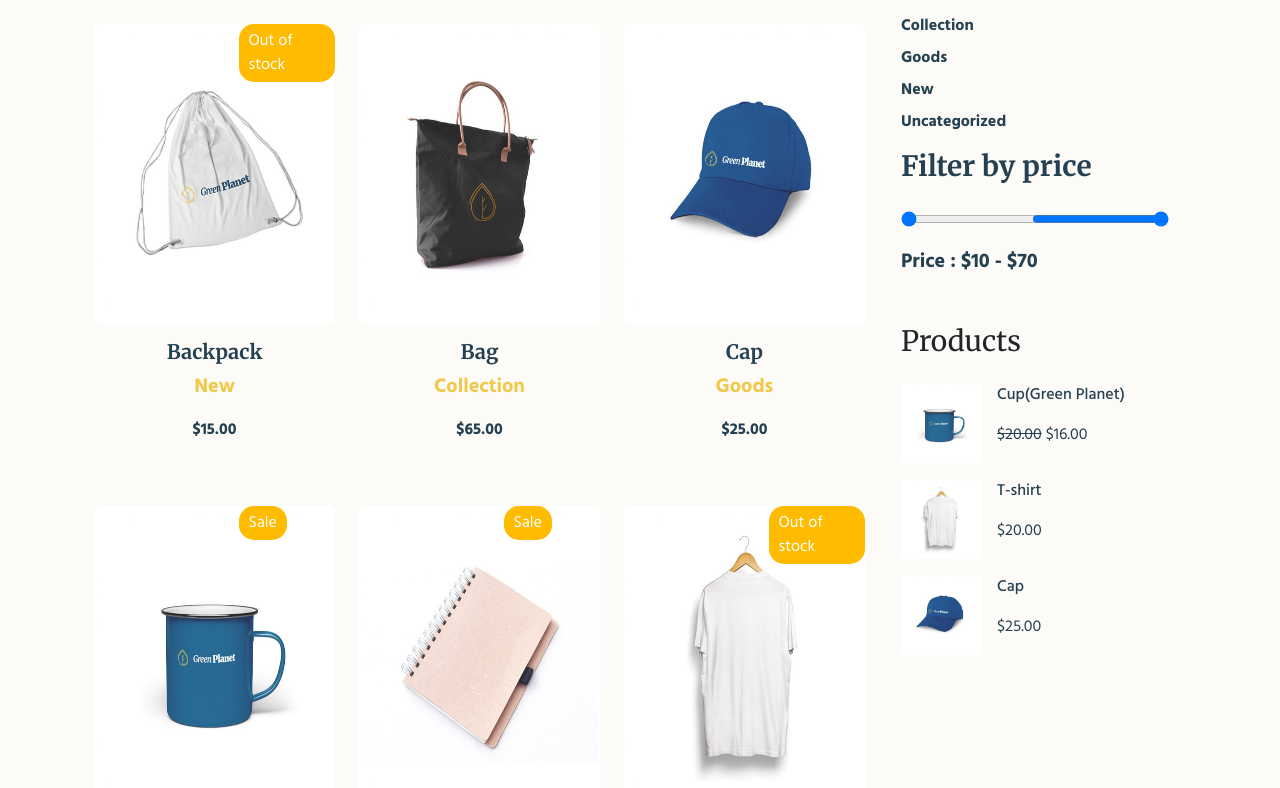
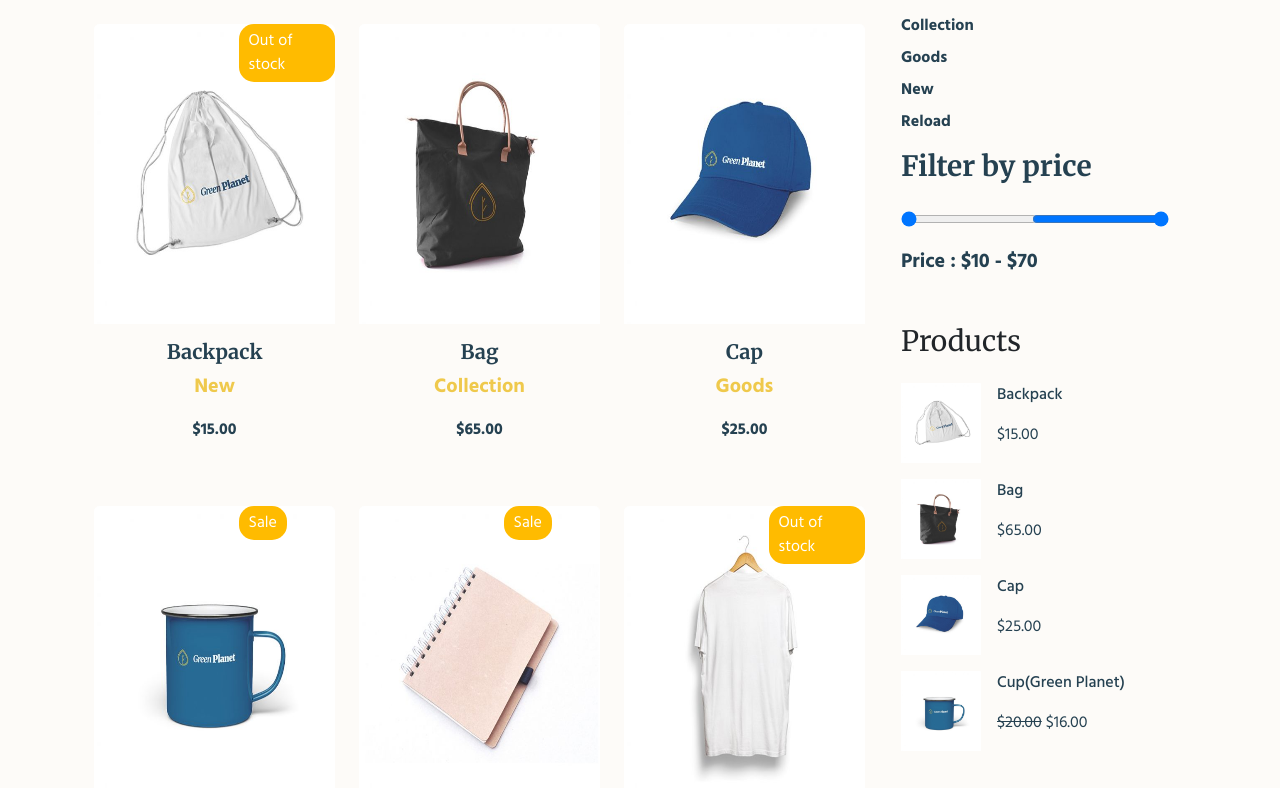
Before and after one commit to HackingDon/Nature-React, a React (Vite) app: page /shop in a window 1280 px wide. Shown: the part 712-1500 px from the top of the page. Built offline with nearby package versions, Linux system fonts and the light colour scheme.

Commit message:
added filter and sorting functions

```diff
--- a/src/components/Shop.jsx
+++ b/src/components/Shop.jsx
@@ -1,14 +1,16 @@
-import React, { useState } from "react";
+import React, { useState,useRef } from "react";
 import "./shop.css";
 import Header from "./Header";
 import Footer from "./Footer";
 import { Link } from "react-router-dom";
 import Banner from "./Banner";
 const Shop = () => {
-  const cards = [
+  const jsonData = [
     {
       src: "src/components/images/shop-6-580x580.jpg",
       title: "Backpack",
+      pop:6,
+      rating:6,
       label: "New",
       del: "",
       price: 15.00,
@@ -17,6 +19,8 @@ const Shop = () => {
     {
       src: "src/components/images/shop-3-580x580.jpg",
       title: "Bag",
+      pop:5,
+      rating:2,
       label: "Collection",
       del: "",
       price: 65.00,
@@ -25,6 +29,8 @@ const Shop = () => {
     {
       src: "src/components/images/shop-5-580x580.jpg",
       title: "Cap",
+      pop:3,
+      rating:5,
       label: "Goods",
       del: "",
       price: 25.00,
@@ -33,6 +39,8 @@ const Shop = () => {
     {
       src: "src/components/images/shop-1-580x580.jpg",
       title: "Cup(Green Planet)",
+      pop:1,
+      rating:1,
       label: "Goods",
       del: "$20.00",
       price: 16.00,
@@ -41,6 +49,8 @@ const Shop = () => {
     {
       src: "src/components/images/shop-2-580x580.jpg",
       title: "Notebook",
+      pop:4,
+      rating:3,
       label: "New",
       del: "$20.00",
       price: 15.00,
@@ -49,38 +59,18 @@ const Shop = () => {
     {
       src: "src/components/images/shop-4-580x580.jpg",
       title: "T-shirt",
+      pop:2,
+      rating:4,
       label: "Collection",
       del: "",
       price: 20.00,
       available:"Out of stock"
     }
   ];
-  const prods = [
-    {
-      src: "src/components/images/shop-1-580x580.jpg",
-      title: "Cup(Green Planet)",
-      label: "Goods",
-      del: "$20.00",
-      price: 16.00,
-      available:"Sale"
-    },
-    {
-      src: "src/components/images/shop-4-580x580.jpg",
-      title: "T-shirt",
-      label: "Collection",
-      del: "",
-      price: 20.00,
-      available:"Out of stock"
-    },
-    {
-      src: "src/components/images/shop-5-580x580.jpg",
-      title: "Cap",
-      label: "Goods",
-      del: "",
-      price: 25.00,
-      available:""
-    }
-  ]
+  const [message,setMessage] = useState('')
+  const inputRef = useRef(null)
+  const selectrRef = useRef(null)
+  const [cards,setCards] = useState(jsonData)
   const [value1,setValue1] = useState(10);
   const [value2,setValue2] = useState(70);
   const handleChange1 = (event)=>{setValue1(event.target.value)}
@@ -103,6 +93,64 @@ const Shop = () => {
 const para = document.querySelectorAll("#para");
     para[index].innerHTML = `<del>${cards[index].del}</del> $${cards[index].price}.00`
   }
+  function sortData(val){
+    const data = [...cards].sort((a,b)=>{
+      if(val == 'L2H'){
+        return a.price - b.price
+      }
+      else if(val == 'H2L'){
+        return b.price - a.price
+      }
+      else if(val == 'popularity'){
+        return a.pop - b.pop
+      }
+      else if(val == 'rating'){
+        return a.rating - b.rating
+      }
+    })
+    setCards(data)
+  }
+  function handleClick(){
+    let val = selectrRef.current.value
+   if(val == 'default'){
+    return setCards(jsonData)
+   }
+   else{
+    sortData(val)
+   }
+  }
+  function filler(e){
+    e.preventDefault();
+    let value = inputRef.current.value
+    if(value == ''){
+      setMessage("*Please Fill")
+    }
+    else{
+    let data = jsonData.filter((item)=>item.title.toLowerCase() == value.toLowerCase())
+    if(data == ''){
+      setMessage("*Item not found");
+      setCards([]);
+    }
+    else{
+      setMessage('')
+      setCards(data);
+
+    }}
+  }
+  function handleFilter(value){
+    let data = jsonData.filter((item)=>item.label.includes(value))
+    if(value == 'Reload'){
+      setMessage('')
+      setCards(jsonData)
+
+    }
+    else{
+      setMessage('')
+      setCards(data);
+
+    }
+
+  }
   return (
     <div>
       <Header value='1' />
@@ -111,13 +159,13 @@ const para = document.querySelectorAll("#para");
         <div className="row w-100">
           <div className="col-9">
             <h1 className="fw-bold">Shop</h1>
-            <select type="text" className="form-select w-25 mt-4 rounded-5 p-2">
-              <option>Default sorting</option>
-              <option>Sort by popularity</option>
-              <option>Sort by average rating</option>
-              <option>Sort by latest</option>
-              <option>Sort by price:Low to High</option>
-              <option>Sort by price:High to Low</option>
+            <select ref={selectrRef} type="text" className="form-select w-25 mt-4 rounded-5 p-2" onChange={handleClick}>
+              <option value='default'>Default sorting</option>
+              <option value='popularity'>Sort by popularity</option>
+              <option value='rating'>Sort by average rating</option>
+              <option value='default'>Sort by latest</option>
+              <option value='L2H'>Sort by price:Low to High</option>
+              <option value='H2L'>Sort by price:High to Low</option>
             </select>
             <div className="row w-100">
               {cards.map((card,index) => (
@@ -147,20 +195,22 @@ const para = document.querySelectorAll("#para");
             </div>
           </div>
           <div className="col-3 p-0">
-            <div className="form-group p-2 rounded-5 has-search">
-              <input type="text" className="form-control" placeholder="Search" />
+            <form className="form-group p-2 rounded-5 has-search" onSubmit={filler}>
+              <input type="text" className="form-control" ref={inputRef} placeholder="Search" />
               <img
                 src="src/components/images/search.svg"
                 alt=""
                 className="input-search me-2 "
+                onClick={filler}
               />
-            </div>
+            </form>
+            <p className="text-danger fs-6">{message}</p>
             <h3 className="color mt-5 fw-bold">Product Categories</h3>
             <ul className="p-0">
-              <li className="fw-bold mt-3"><Link className="cat">Collection</Link></li>
-              <li className="fw-bold mt-2"><Link className="cat">Goods</Link></li>
-              <li className="fw-bold mt-2"><Link className="cat">New</Link></li>
-              <li className="fw-bold mt-2"><Link className="cat">Uncategorized</Link></li>
+              <li className="fw-bold mt-3" onClick={()=>handleFilter("Collection")}><a className="cat">Collection</a></li>
+              <li className="fw-bold mt-2" onClick={()=>handleFilter("Goods")}><a className="cat">Goods</a></li>
+              <li className="fw-bold mt-2" onClick={()=>handleFilter("New")}><a className="cat">New</a></li>
+              <li className="fw-bold mt-2" onClick={()=>handleFilter("Reload")}><a className="cat">Reload</a></li>
             </ul>
               <div>
               <h3 className="color fw-bold">Filter by price</h3>
@@ -174,8 +224,8 @@ const para = document.querySelectorAll("#para");
               </div>
               <h3 className="fw-500 mt-5">Products</h3>
               <ul className="mt-4 p-0">
-                {prods.map((card,index)=>(
-                      <li className="d-flex gap-3 mt-3" key={index}>
+                {jsonData.map((card,index)=>(
+                      <li className={index<4 && card.available != 'Out of stock '?"d-flex gap-3 mt-3":'d-none'} key={index}>
                     <img src={card.src} className="product-img" />
                     <div className="d-block color">
                       <p className="fw-500">{card.title}</p>
--- a/src/components/shop.css
+++ b/src/components/shop.css
@@ -38,6 +38,7 @@ option{
 .cat:hover{
     color: #1c313d;
     text-decoration: none;
+    cursor: pointer;
 }
 .filter{
     position: relative;
```
